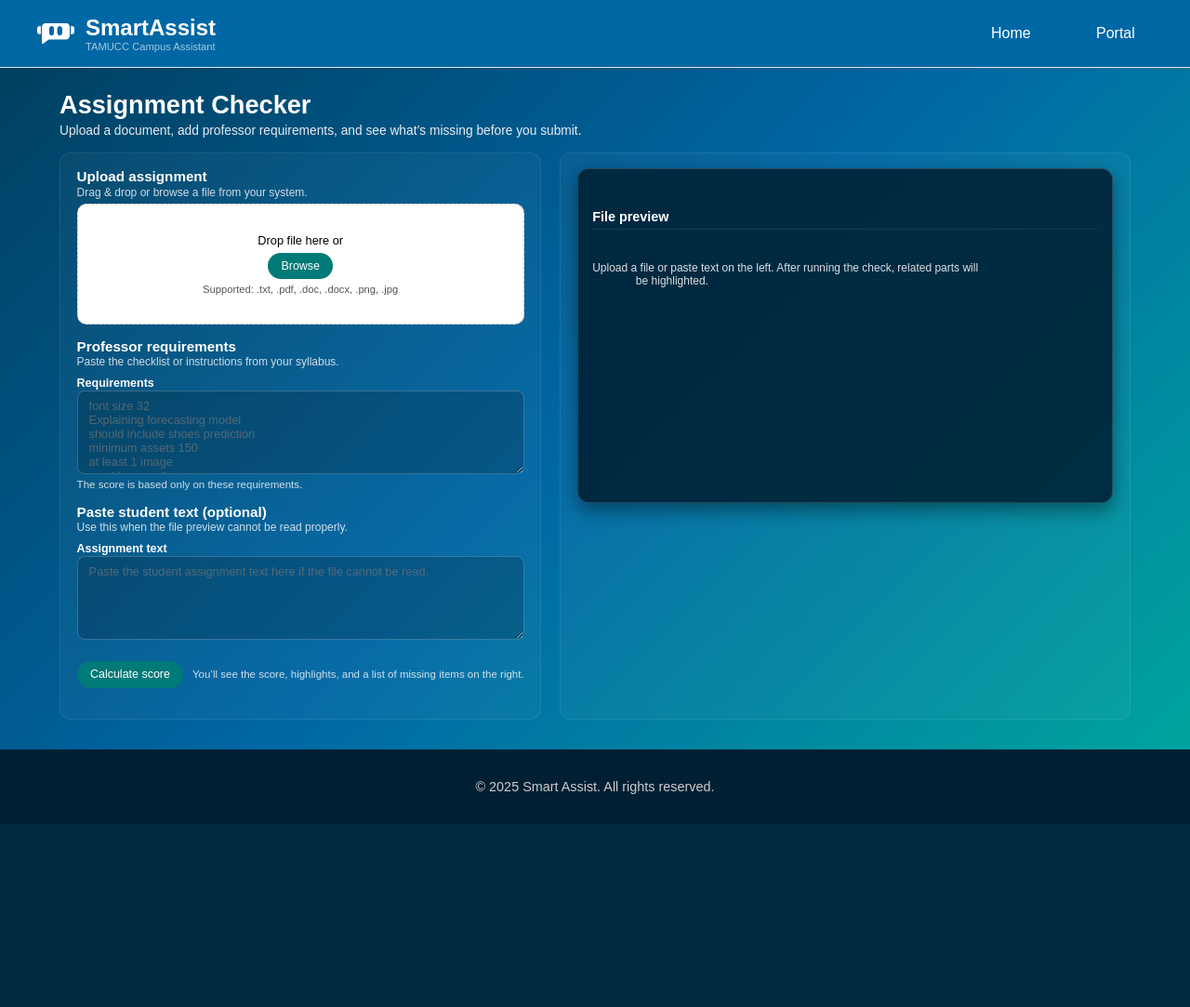
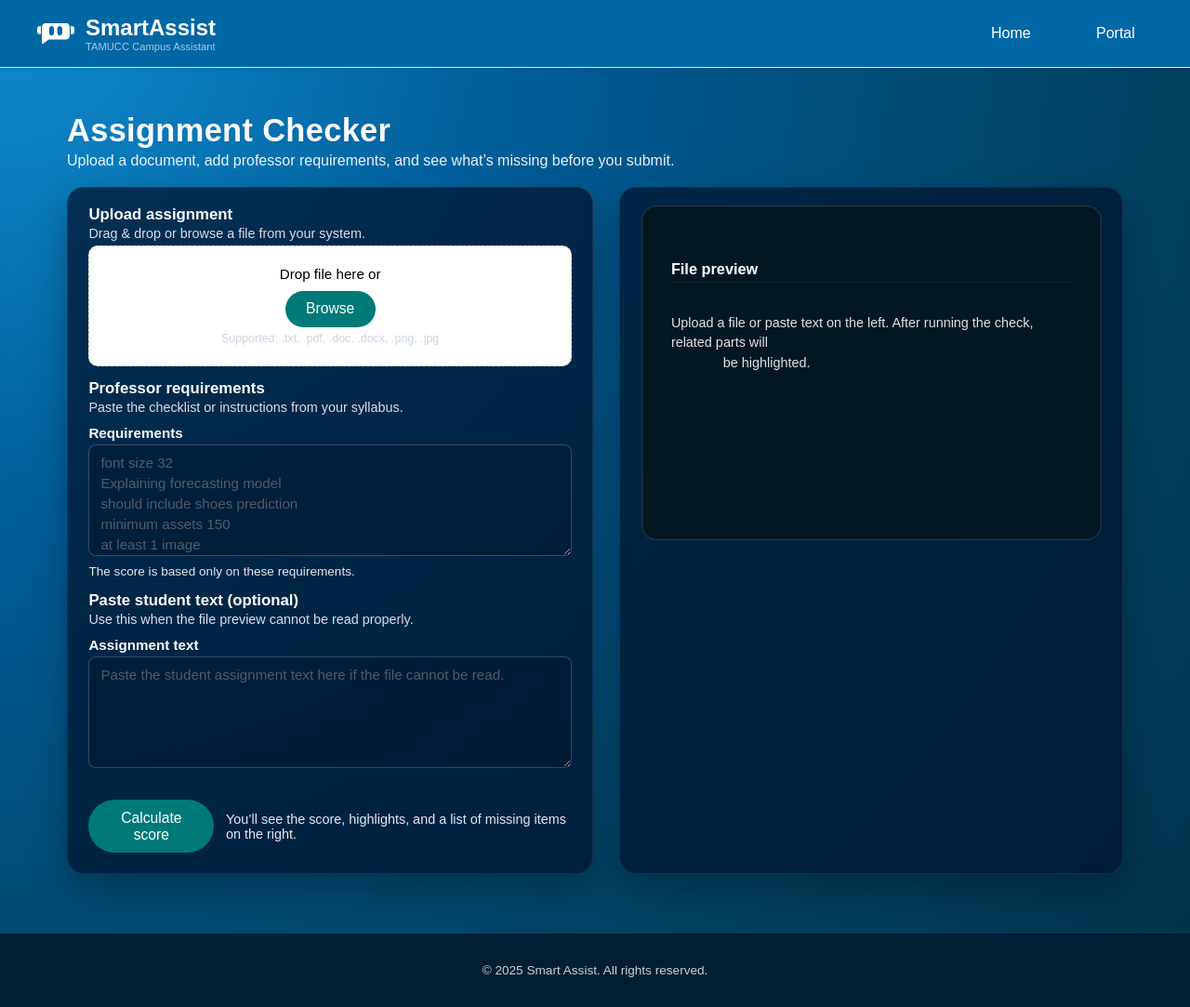
Before and after one commit to smit-tejani/SmartAssist-Campus-Services-Assistant, a FastAPI app: template templates/assignment_checker.html in a window 1280 px wide. Shown: the whole page at 93% size. Before the commit the page ends 886 px from the top, so only its background shows below. Run offline with FastAPI, Linux system fonts and the light colour scheme; the template is opened without the code that fills it, so the values that code supplies are empty; parts of the project's set-up code (start-up, migrations or seed data) failed here and were passed over.

Commit message:
Fix: Modified Assignment Checker design for better Readability

```diff
--- a/templates/assignment_checker.html
+++ b/templates/assignment_checker.html
@@ -8,7 +8,236 @@
   <link rel="stylesheet" href="{{ url_for('static', path='css/assignment_checker.css') }}">
   <link rel="stylesheet" href="{{ url_for('static', path='css/common.css') }}">
 
+  <!-- Presentation-friendly overrides -->
+  <style>
+    body {
+      background: radial-gradient(circle at top left, #0f8ccf 0, #005b96 35%, #004466 70%, #00324a 100%);
+      min-height: 100vh;
+      color: #fdfdfd;
+    }
 
+    /* Wrapper / layout */
+    .ac-wrapper {
+      max-width: 1200px;
+      margin: 1.5rem auto 2rem;
+      padding: 1.5rem 2rem 2rem;
+      box-sizing: border-box;
+    }
+
+    @media (max-width: 900px) {
+      .ac-wrapper {
+        padding: 1rem;
+      }
+    }
+
+    .ac-main {
+      display: grid;
+      grid-template-columns: minmax(0, 1.15fr) minmax(0, 1.1fr);
+      gap: 1.75rem;
+      margin-top: 1.2rem;
+    }
+
+    @media (max-width: 900px) {
+      .ac-main {
+        grid-template-columns: 1fr;
+      }
+    }
+
+    .ac-left,
+    .ac-right {
+      background: rgba(0, 20, 45, 0.72);
+      border-radius: 18px;
+      padding: 1.2rem 1.4rem 1.4rem;
+      box-shadow: 0 18px 40px rgba(0, 0, 0, 0.28);
+      border: 1px solid rgba(255, 255, 255, 0.08);
+    }
+
+    /* Header */
+    .ac-header h2 {
+      font-size: 2.15rem;
+      margin-bottom: 0.25rem;
+      letter-spacing: 0.01em;
+    }
+
+    .ac-header p {
+      font-size: 1rem;
+      opacity: 0.92;
+    }
+
+    /* Left side labels / textareas */
+    .ac-section-title {
+      font-size: 1.05rem;
+      font-weight: 600;
+      margin-bottom: 0.1rem;
+    }
+
+    .ac-section-note {
+      font-size: 0.9rem;
+      opacity: 0.85;
+      margin-bottom: 0.3rem;
+    }
+
+    .ac-label {
+      font-size: 0.95rem;
+      margin-top: 0.4rem;
+      margin-bottom: 0.25rem;
+      display: inline-block;
+    }
+
+    .ac-textarea {
+      font-size: 0.95rem;
+      min-height: 120px;
+      line-height: 1.45;
+    }
+
+    .ac-helper {
+      font-size: 0.85rem;
+      opacity: 0.9;
+      margin-top: 0.3rem;
+    }
+
+    .ac-run-row {
+      margin-top: 1rem;
+      display: flex;
+      align-items: center;
+      gap: 0.8rem;
+    }
+
+    .ac-run-hint {
+      font-size: 0.9rem;
+      opacity: 0.9;
+    }
+
+    .ac-btn {
+      padding: 0.65rem 1.4rem;
+      font-size: 0.98rem;
+      border-radius: 999px;
+    }
+
+    .upload-zone {
+      font-size: 0.95rem;
+      padding: 1.35rem 1rem;
+    }
+
+    .upload-zone span {
+      margin-bottom: 0.25rem;
+      display: block;
+    }
+
+    /* Right side – preview */
+    .preview-box {
+      background: #021722;
+      border-radius: 16px;
+      padding: 0.9rem 1rem 1rem;
+      margin-bottom: 1rem;
+      box-shadow: inset 0 0 0 1px rgba(255, 255, 255, 0.04);
+    }
+
+    .preview-title {
+      font-size: 1.02rem;
+      font-weight: 600;
+      margin-bottom: 0.15rem;
+    }
+
+    .preview-desc {
+      font-size: 0.9rem;
+      line-height: 1.5;
+      opacity: 0.88;
+    }
+
+    /* Score panel */
+    .score-panel {
+      background: #021118;
+      border-radius: 16px;
+      padding: 1.1rem 1.2rem 1.2rem;
+      box-shadow: inset 0 0 0 1px rgba(255, 255, 255, 0.05);
+      font-size: 0.95rem;
+    }
+
+    .score-circle-wrap {
+      transform: scale(1.1);
+    }
+
+    .circle-center-text {
+      font-size: 1.8rem !important;
+      font-weight: 700;
+    }
+
+    .score-meta-title {
+      font-size: 1rem;
+      font-weight: 600;
+      margin-bottom: 0.2rem;
+    }
+
+    .score-meta .line {
+      font-size: 0.9rem;
+      margin: 0.08rem 0;
+    }
+
+    .requirement-checklist {
+      margin-top: 0.65rem;
+      font-size: 0.9rem;
+    }
+
+    .checklist-item {
+      display: flex;
+      align-items: flex-start;
+      gap: 0.45rem;
+      padding: 0.3rem 0.35rem;
+      border-radius: 6px;
+      margin-bottom: 0.2rem;
+    }
+
+    .checklist-item .icon {
+      font-size: 1.05rem;
+      margin-top: 0.05rem;
+    }
+
+    .checklist-item.passed {
+      background: rgba(0, 180, 120, 0.12);
+    }
+
+    .checklist-item.failed {
+      background: rgba(220, 0, 0, 0.13);
+    }
+
+    .panel-divider {
+      margin: 0.7rem 0;
+      border-color: rgba(255, 255, 255, 0.1);
+    }
+
+    .score-panel-details h4 {
+      font-size: 1.02rem;
+      margin-bottom: 0.25rem;
+    }
+
+    .score-panel-details h5 {
+      font-size: 0.9rem;
+      margin-top: 0.4rem;
+    }
+
+    .score-panel-details p,
+    .feedback-item,
+    .feedback-blockquote {
+      font-size: 0.88rem;
+      line-height: 1.5;
+    }
+
+    .feedback-blockquote {
+      margin: 0.18rem 0 0.3rem;
+    }
+
+    /* Loader overlay text a bit bigger */
+    .loader-box div:last-child {
+      font-size: 0.95rem;
+      margin-top: 0.3rem;
+    }
+
+    /* Footer */
+    footer {
+      font-size: 0.85rem;
+    }
+  </style>
 </head>
 
 <body>
@@ -16,7 +245,8 @@
     <div class="nav-left">
       <a href="/" style="text-decoration: none; color: inherit;">
         <div style="display: flex; align-items: center; gap: 0.75rem; cursor: pointer;">
-          <img src="{{ url_for('static', path='assets/images/logo.png') }}" alt="SmartAssist Logo" style="width: 40px; height: 40px; object-fit: contain;">
+          <img src="{{ url_for('static', path='assets/images/logo.png') }}" alt="SmartAssist Logo"
+            style="width: 40px; height: 40px; object-fit: contain;">
 
           <div>
             <h1 style="font-size: 1.5rem; font-weight: 600; margin: 0;">SmartAssist</h1>
@@ -34,7 +264,6 @@
       {% if request.session.get('user') %}
       {% set u = request.session.get('user') %}
 
-      {# role-aware dashboard link #}
       {% if u.role == 'student' %}
       <a href="/student_home">Dashboard</a>
       {% elif u.role == 'staff' %}
@@ -65,11 +294,11 @@
       <section class="ac-left">
         <div>
           <div class="ac-section-title">Upload assignment</div>
-          <div class="ac-section-note">Drag & drop or browse a file from your system.</div>
+          <div class="ac-section-note">Drag &amp; drop or browse a file from your system.</div>
           <div class="upload-zone" id="uploadZone">
             <span>Drop file here or</span>
             <button class="ac-btn" id="pickFileBtn" type="button">Browse</button>
-            <small style="font-size:.7rem; color:#555;">Supported: .txt, .pdf, .doc, .docx, .png, .jpg</small>
+            <small style="font-size:.78rem; color:#ccd5e1;">Supported: .txt, .pdf, .doc, .docx, .png, .jpg</small>
             <input type="file" id="fileInput" style="display:none;"
               accept=".txt,.pdf,.doc,.docx,.png,.jpg,.jpeg,.webp" />
           </div>
@@ -128,10 +357,11 @@ must have author name"></textarea>
             <div class="line" id="reqMissing">Missing: --</div>
             <div class="line" id="plag">--% plagiarism</div>
             <div class="line" id="fmt">--% formatting</div>
-            <div style="font-size:.68rem; opacity:.75; margin-top:.3rem;">Based on the requirements you entered.</div>
+            <div style="font-size:.78rem; opacity:.8; margin-top:.3rem;">Based on the requirements you entered.</div>
           </div>
-          <div class="requirement-checklist" id="requirementChecklist">
-          </div>
+
+          <div class="requirement-checklist" id="requirementChecklist"></div>
+
           <hr class="panel-divider">
 
           <div class="score-panel-details" id="scorePanelDetails">
@@ -148,6 +378,7 @@ must have author name"></textarea>
     &copy; {{ now().year if now is defined else "2025" }} Smart Assist. All rights reserved.
   </footer>
 
+  <!-- JS: unchanged behaviour -->
   <script>
     const loader = document.getElementById("pageLoader");
     const fileInput = document.getElementById("fileInput");
@@ -302,18 +533,15 @@ must have author name"></textarea>
       });
     }
 
-    // NEW function to fix invisible character mismatches
     function normalizePunctuation(str) {
       if (!str) return "";
       return str
-        .replace(/[\u2013\u2014]/g, '-') // Replace en-dash and em-dash with a simple hyphen
-        .replace(/[\u2018\u2019]/g, "'") // Replace smart single quotes with a simple apostrophe
-        .replace(/[\u201C\u201D]/g, '"'); // Replace smart double quotes with a simple quote
+        .replace(/[\u2013\u2014]/g, '-')
+        .replace(/[\u2018\u2019]/g, "'")
+        .replace(/[\u201C\u201D]/g, '"');
     }
 
-    // Show wrong / mismatching content based only on snippets from the backend
     function renderHighlights(fullText, fixes) {
-      // Only use items that actually have a snippet
       const items = (fixes || []).filter(
         f => f && f.snippet && f.snippet.trim()
       );
@@ -351,7 +579,7 @@ must have author name"></textarea>
               ${snippet}
             </mark>
 
-            <div style="font-size:.7rem; opacity:.9; margin-top: .4rem; padding-top: .3rem; border-top: 1px solid rgba(255,255,255,0.1);">
+            <div style="font-size:.8rem; opacity:.9; margin-top: .4rem; padding-top: .3rem; border-top: 1px solid rgba(255,255,255,0.1);">
               <strong>Feedback:</strong> ${feedback}
             </div>
           </div>
@@ -359,16 +587,13 @@ must have author name"></textarea>
       });
 
       previewContent.innerHTML = html;
-      previewContent.scrollTop = 0; // Force repaint and scroll to top
+      previewContent.scrollTop = 0;
     }
 
-    // --- *** THIS FUNCTION IS NOW CORRECT *** ---
     function renderResult(data) {
-      // show both preview + score area
       if (previewBox) previewBox.style.display = "block";
-      if (scorePanel) scorePanel.style.display = "block"; // Changed to block
+      if (scorePanel) scorePanel.style.display = "block";
 
-      // update numbers
       const scoreValue = data.score ?? 0;
       updateScore(scoreValue);
       if (plag) plag.textContent = (data.plagiarism ?? "--") + "% plagiarism";
@@ -382,17 +607,10 @@ must have author name"></textarea>
       if (reqMatched) reqMatched.textContent = `Requirements matched: ${passed} / ${totalReq}`;
       if (reqMissing) reqMissing.textContent = `Missing: ${failed}`;
 
-      // --- ALL LOGIC MOVED HERE, WHERE IT BELONGS ---
-      // 🔹 Call the new checklist renderer
       renderChecklist(details);
 
-      // 🔹 pull snippets for wrong content
       const toFixList = (data.feedback && data.feedback.to_fix) ? data.feedback.to_fix : [];
-
-      // 🔹 render the "Wrong content" box
       renderHighlights(data.full_text || "Could not load preview.", toFixList);
-
-      // 🔹 render the "Detailed Feedback" box (Met / Notes)
       renderFixList(data);
     }
 
@@ -405,7 +623,6 @@ must have author name"></textarea>
       scoreText.textContent = (score || 0) + "%";
     }
 
-    // --- NEW FUNCTION to build the checklist ---
     function renderChecklist(details) {
       const container = document.getElementById("requirementChecklist");
       if (!container) return;
@@ -428,21 +645,19 @@ must have author name"></textarea>
           }
         });
       } else {
-        html = `<p style="font-size: .75rem; text-align: center; opacity: .8;">No specific requirements were checked.</p>`;
+        html = `<p style="font-size: .78rem; text-align: center; opacity: .8;">No specific requirements were checked.</p>`;
       }
       container.innerHTML = html;
     }
 
-    // --- *** THIS FUNCTION IS NOW CORRECT *** ---
     function renderFixList(data) {
       const feedback = data.feedback || {};
       const container = document.getElementById("scorePanelDetails");
-      if (!container) return; // Safety check
+      if (!container) return;
 
       let html = "<h4>Detailed Feedback</h4>";
 
-      // --- SECTION 1: "MET" (Positive Feedback) ---
-      html += "<h5 style='margin-top:.6rem; font-size:.84rem;'>What you did well (Met)</h5>";
+      html += "<h5 style='margin-top:.6rem;'>What you did well (Met)</h5>";
       if (feedback.met && feedback.met.length) {
         html += "<ul style='padding-left:1rem;'>";
         feedback.met.forEach(item => {
@@ -455,11 +670,10 @@ must have author name"></textarea>
         });
         html += "</ul>";
       } else {
-        html += "<p style='font-size:.75rem; margin-top:.25rem;'>No specific positive points were flagged.</p>";
+        html += "<p style='font-size:.8rem; margin-top:.25rem;'>No specific positive points were flagged.</p>";
       }
 
-      // --- SECTION 2: "NOTES" (Improvement Feedback) ---
-      html += "<h5 style='margin-top:.6rem; font-size:.84rem;'>Where to improve (Notes)</h5>";
+      html += "<h5 style='margin-top:.6rem;'>Where to improve (Notes)</h5>";
       if (feedback.notes && feedback.notes.length) {
         html += "<ul style='padding-left:1rem;'>";
         feedback.notes.forEach(item => {
@@ -472,14 +686,12 @@ must have author name"></textarea>
         });
         html += "</ul>";
       } else {
-        html += "<p style='font-size:.75rem; margin-top:.25rem;'>No specific improvement notes were flagged.</p>";
+        html += "<p style='font-size:.8rem; margin-top:.25rem;'>No specific improvement notes were flagged.</p>";
       }
 
-      // --- ALL THE INCORRECT, RECURSIVE LOGIC IS NOW GONE ---
       container.innerHTML = html;
     }
 
-    // init
     updateScore(0);
   </script>
 </body>
```
